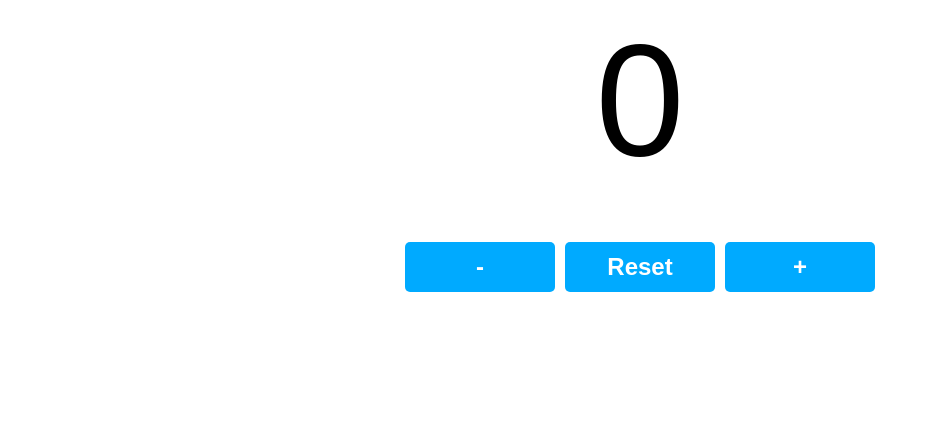
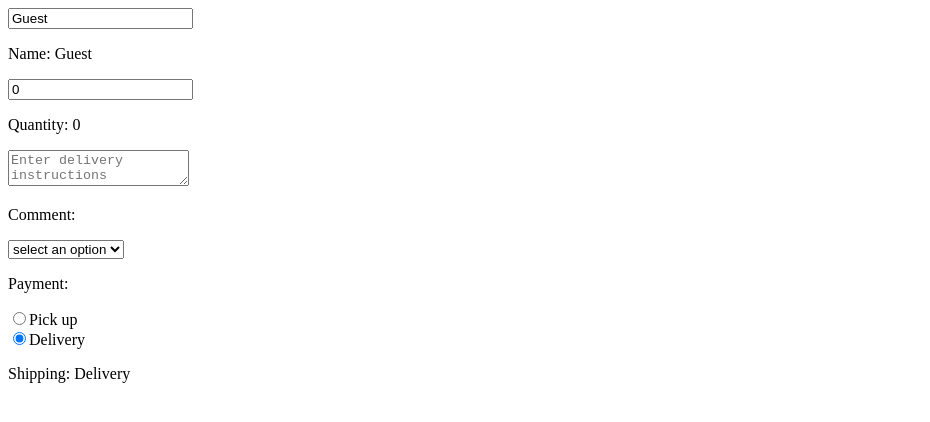
Before and after one commit to Domtracz/ReactJS, a React (Vite) app in the folder website/my-react-web/: page / in a window 1280 px wide. Shown: the top 422 px of the page, without its empty margins (0-930 px from the left). Built offline with nearby package versions, Linux system fonts and the light colour scheme.

Commit message:
on Change event handler commit

```diff
--- a/website/my-react-web/src/App.jsx
+++ b/website/my-react-web/src/App.jsx
@@ -17,13 +17,13 @@
 //import ProfilePicture from "./ProfilePicture";
 
 import MyComponent from "./MyComponent";
-import Counter from "./Counter.jsx";
+//import Counter from "./Counter.jsx";
 
 function App() {
 
   return(
 
-    <Counter/>
+    <MyComponent/>
 
   );
 }
--- a/website/my-react-web/src/MyComponent.jsx
+++ b/website/my-react-web/src/MyComponent.jsx
@@ -2,6 +2,31 @@
 function MyComponent(){
 
 const [name, setName] = useState("Guest");
+const [quantity, setQuantity] = useState(0);
+const [comment,setComment] = useState();
+const [payment, setPayment] = useState("");
+const [shipping, setShipping]= useState("Delivery");
+
+function handleNameChange(event){
+  setName(event.target.value);
+}
+
+function handleQuantityChange(event){
+  setQuantity(event.target.value);
+}
+
+function handleCommentChange(event){
+  setComment(event.target.value);
+}
+
+function handlePaymentChange(event){
+  setPayment(event.target.value);
+}
+
+function handleShippingChange(event){
+  setShipping(event.target.value);
+}
+/*
 const [age, setAge] =useState(0);
 const [isEmployed, setIsEmployed] = useState(false);
 
@@ -16,9 +41,9 @@
 const toggleEmployedStatus = () =>{
   setIsEmployed(!isEmployed);
 }
+*/
 
-return(
-  <div>
+/* //code for use state return
     <p>Name: {name}</p>
     <button onClick={updateName}>Set Name</button>
 
@@ -27,6 +52,41 @@
 
     <p>Is Employed: {isEmployed ? "Yes":"Nope"}</p>
     <button onClick={toggleEmployedStatus}>Toggle Status</button>
+*/
+return(
+  <div>
+    <input value={name} onChange={handleNameChange}/>
+    <p>Name: {name}</p>
+
+    <input value={quantity} onChange={handleQuantityChange} type='number'/>
+    <p>Quantity: {quantity}</p>
+
+    <textarea value={comment} onChange={handleCommentChange}
+    placeholder='Enter delivery instructions'/>
+    <p>Comment: {comment}</p>
+
+    <select value={payment} onChange={handlePaymentChange}>
+      <option value="">select an option</option>
+      <option value="Visa">Visa</option>
+      <option value="MasterCard">MasterCard</option>
+      <option value="Giftcard">Giftcard</option>
+    </select>
+    <p>Payment: {payment}</p>
+
+  <label>
+    <input type='radio' value="Pick up"
+    checked={shipping==="Pick up"}
+    onChange={handleShippingChange}></input>
+    Pick up
+  </label><br/>
+
+  <label>
+  <input type='radio' value="Delivery"
+    checked={shipping==="Delivery"}
+    onChange={handleShippingChange}></input>
+    Delivery
+  </label>
+  <p>Shipping: {shipping}</p>
   </div>
 );
 }
```
